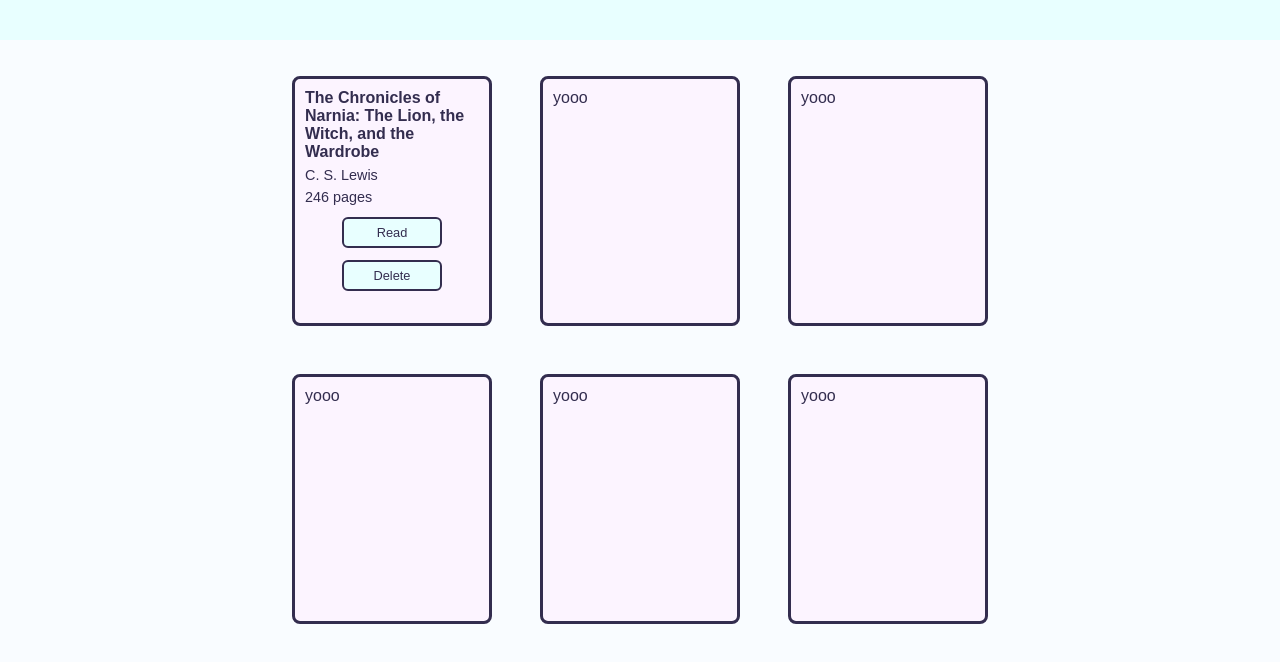
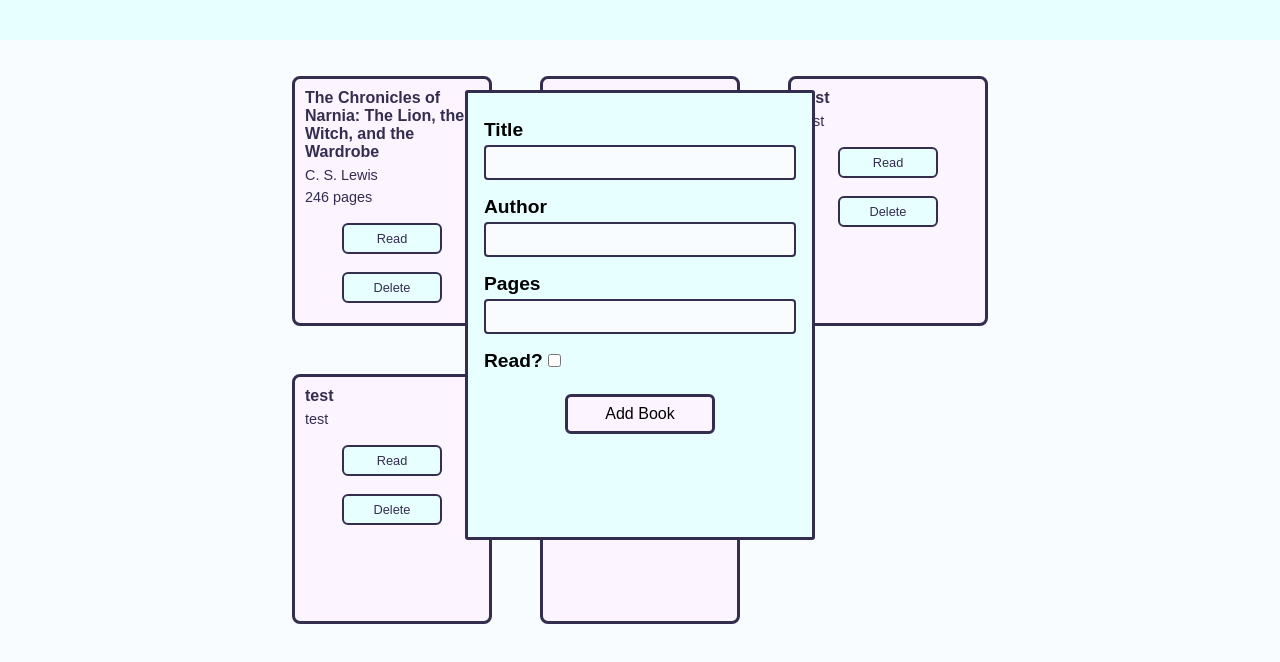
Before and after one commit to Zhalor/Library, a plain HTML site: page index.html in a window 1280 px wide. Both pictures are taken after a click on the button "+Add Book". Shown: the part 110-772 px from the top of the page. Drawn offline with Linux system fonts and the light colour scheme.

Commit message:
Add popup form
Added popup form and basic Javascript to set visibility on button click.
Syled form and touched up a few other elements.

```diff
--- a/index.html
+++ b/index.html
@@ -10,6 +10,21 @@
 </head>
 <body>
   <div class="container">
+    <div class="form-container">
+      <form action="" class="popup-form">
+        <label for="title">Title</label>
+        <input type="text" id="title" name="title" required>
+        <label for="author">Author</label>
+        <input type="text" id="author" name="author" required>
+        <label for="pages">Pages</label>
+        <input type="number" id="pages" name="pages" min="1" required>
+        <div>
+          <label for="read">Read?</label>
+          <input type="checkbox" id="read" name="read">
+        </div>
+        <button class="submit-book">Add Book</button>
+      </form>
+    </div>
     <div class="header">
       <h1>Library</h1>
       <button class="add-book">+Add Book</button>
@@ -24,19 +39,28 @@
           <button>Delete</button>
         </div>
         <div class="card">
-          yooo
+          <p>test</p>
+          <p>test</p>
+          <button>Read</button>
+          <button>Delete</button>
         </div>
         <div class="card">
-          yooo
+          <p>test</p>
+          <p>test</p>
+          <button>Read</button>
+          <button>Delete</button>
         </div>
         <div class="card">
-          yooo
+          <p>test</p>
+          <p>test</p>
+          <button>Read</button>
+          <button>Delete</button>
         </div>
         <div class="card">
-          yooo
-        </div>
-        <div class="card">
-          yooo
+          <p>test</p>
+          <p>test</p>
+          <button>Read</button>
+          <button>Delete</button>
         </div>
       </div>
     </div>
--- a/scripts.js
+++ b/scripts.js
@@ -1,3 +1,8 @@
+const test = new Book("test", "poopypants", "10000", true);
+const test2 = new Book("test2", "poopypants", "10000", true);
+const test3 = new Book("test3", "poopypants", "10000", true);
+const test4 = new Book("test4", "poopypants", "10000", true);
+
 const myLibrary = [test, test2, test3, test4];
 
 function Book(title, author, pages, read) {
@@ -17,20 +22,16 @@
   })
 }
 
-const addBtn = document.getElementById('addBtn');
-addBtn.addEventListener('click', () => {
-  addBooktoLibrary(test);
-  }
-)
+const addBook = document.querySelector(".add-book");
+addBook.addEventListener('click', () => {
+  const popUpForm = document.querySelector(".form-container");
+  popUpForm.style.visibility = "visible";
+})
 
-const showBtn = document.getElementById('showBtn');
-showBtn.addEventListener('click', () => {
-  displayBooks();
-  }
-)
-
-
-const test = new Book("test", "poopypants", "10000", true);
-const test2 = new Book("test2", "poopypants", "10000", true);
-const test3 = new Book("test3", "poopypants", "10000", true);
-const test4 = new Book("test4", "poopypants", "10000", true);
+const submitBook = document.querySelector(".submit-book");
+submitBook.addEventListener('click', () => {
+  const popUpForm = document.querySelector(".form-container");
+  const titleValue = document.getElementById("title").value;
+  console.log(titleValue);
+  popUpForm.style.visibility = "hidden";
+})
--- a/styles.css
+++ b/styles.css
@@ -1,6 +1,7 @@
 * {
   margin: 0;
   padding: 0;
+  box-sizing: border-box;
 }
 
 .container {
@@ -15,7 +16,7 @@
   grid-template: 150px / 55% 45%;
   background-color: #e8ffff;
   position: sticky;
-  top: 0px;
+  top: -35px;
 }
 
 .header > .add-book {
@@ -53,7 +54,7 @@
 
 .library {
   flex: 1;
-  background-color: rgb(249, 252, 255);
+  background-color: #f9fcff;
   padding-top: 36px;
 }
 
@@ -97,13 +98,63 @@
   border-radius: 6px;
   font-size: 0.8rem;
   width: 100px;
-  margin: 12px auto;
+  margin: 18px auto 0px auto;
 }
 
-.card > button:hover {
-  background-color: #fa66ff;
+.card > button:hover,
+.popup-form > button:hover {
+  background-color: orange;
 }
 
-.card > button:active {
+.card > button:active,
+.popup-form > button:active {
   transform: scale(0.98)
 }
+
+.form-container{
+  position: absolute;
+  z-index: 1;
+  align-self: center;
+  top: 25%;
+  height: 450px;
+  width: 350px;
+  border: 3px solid #332d4f;
+  border-radius: 3px;
+  background-color: #e8ffff;
+  visibility: hidden;
+}
+
+.popup-form {
+  display: flex;
+  flex-direction: column;
+  padding: 10px 16px;
+}
+
+.popup-form > label,
+.popup-form > div {
+  margin-top: 16px;
+  padding-bottom: 4px;
+  font-size: 1.2rem;
+  font-weight: 700;
+}
+
+.popup-form > input[type="text"],
+.popup-form > input[type="number"]  {
+  height: 35px;
+  outline: none;
+  border: 2px solid #332d4f;
+  border-radius: 4px;
+  padding-left: 4px;
+  background-color: #f9fcff;
+  font-size: 1rem;
+}
+
+.popup-form > button {
+  width: 150px;
+  padding: 8px 8px;
+  margin: 18px auto 0px auto;
+  border-radius: 6px;
+  font-size: 1rem;
+  background-color: #fcf4ff;
+  border: 3px solid #332d4f;
+}
```
